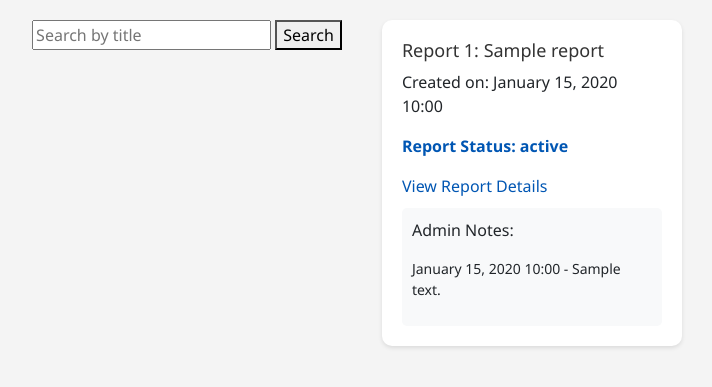
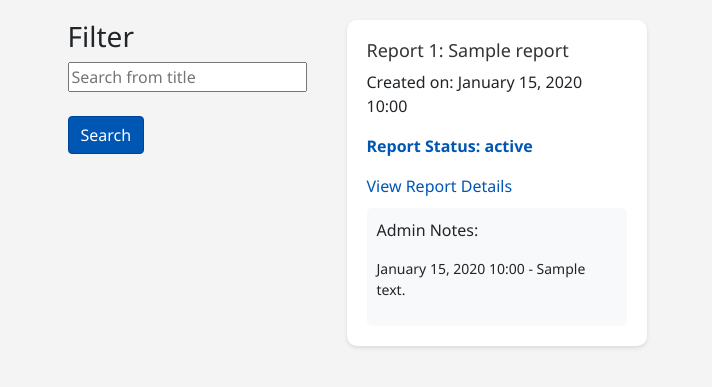
Before and after one commit to SebastianWikt/Campus-Confide-Reporting-App, a Django app: template hooknowsapp/templates/hooknowsapp/view_reports.html in a window 1280 px wide. Shown: the part 56-443 px from the top of the page, without its empty margins (283-995 px from the left). Run offline with Django 3.2, Linux system fonts and the light colour scheme; the template is opened without the code that fills it: most values are stand-ins (such as "Sample title", 1, 10 or a date in 2020); some libraries are stand-ins or nearby versions.

Commit message:
search bar works, mc needs work

```diff
--- a/hooknowsapp/filters.py
+++ b/hooknowsapp/filters.py
@@ -1,9 +1,13 @@
+from django import forms
 from .models import Report
 import django_filters
 
 
 class ReportFilter(django_filters.FilterSet):
     title = django_filters.CharFilter(field_name='title', lookup_expr='icontains')
+    submission_status = django_filters.MultipleChoiceFilter(choices=Report.submission_types,
+                                                            widget=forms.CheckboxSelectMultiple)
+
     class Meta:
         model = Report
-        fields = ['title',]
+        fields = ['title', 'submission_status', ]
--- a/hooknowsapp/templates/hooknowsapp/view_reports.html
+++ b/hooknowsapp/templates/hooknowsapp/view_reports.html
@@ -64,10 +64,16 @@
             font-size: 14px;
         }
 
+        .btn-primary {
+            background-color: #0056b3;
+            border-color: #004299;
+        }
+
         a, a:hover {
             text-decoration: none;
             color: #0056b3;
         }
+
     </style>
 </head>
 <body>
@@ -90,14 +96,24 @@
         </div>
     </nav>
 
-    <div class="reports-container">
+    <div class="reports-container" >
         {% block content %}
-            <form method="get" action="{% url 'report_list' %}">
-                <input type="text" name="title" value="{{ request.GET.title }}" placeholder="Search by title">
-                <button type="submit" name="search">Search</button>
-            </form>
+            <div class="filter">
+                <h3>Filter</h3>
+                <form method="get" action="{% url 'report_list' %}">
+                    <input type="text" name="title" value="{{ request.GET.title }}" placeholder="Search from title"><br>
+                    {{ filter.form.submission_status.label_tag }}
+                    {% for choice in filter.form.submission_status %}
+                      <label class="checkbox-inline">
+                        {{ choice.tag }} {{ choice.choice_label }}
+                      </label>
+                    {% endfor %}<br>
+                    <button class="btn btn-primary" type="submit" name="search">Search</button>
+                </form>
+            </div>
             <br>
             {% for report in reports %}
+                <br>
                 <div class="report">
                     <h2 class="report-title">Report {{ report.id }}: {{ report.title }}</h2>
                     <p>Created on: {{ report.created_at|date:"F d, Y H:i" }}</p>
--- a/hooknowsapp/views.py
+++ b/hooknowsapp/views.py
@@ -117,8 +117,8 @@ def delete_report(request, report_id):
 
 def report_list(request):
     reports = Report.objects.all()
+    report_filter = ReportFilter(request.GET, queryset=reports)
     if request.user.is_staff:
-        report_filter = ReportFilter(request.GET, queryset=reports)
         filtered_reports = report_filter.qs
     else:
         reports = Report.objects.filter(user=request.user)
```
